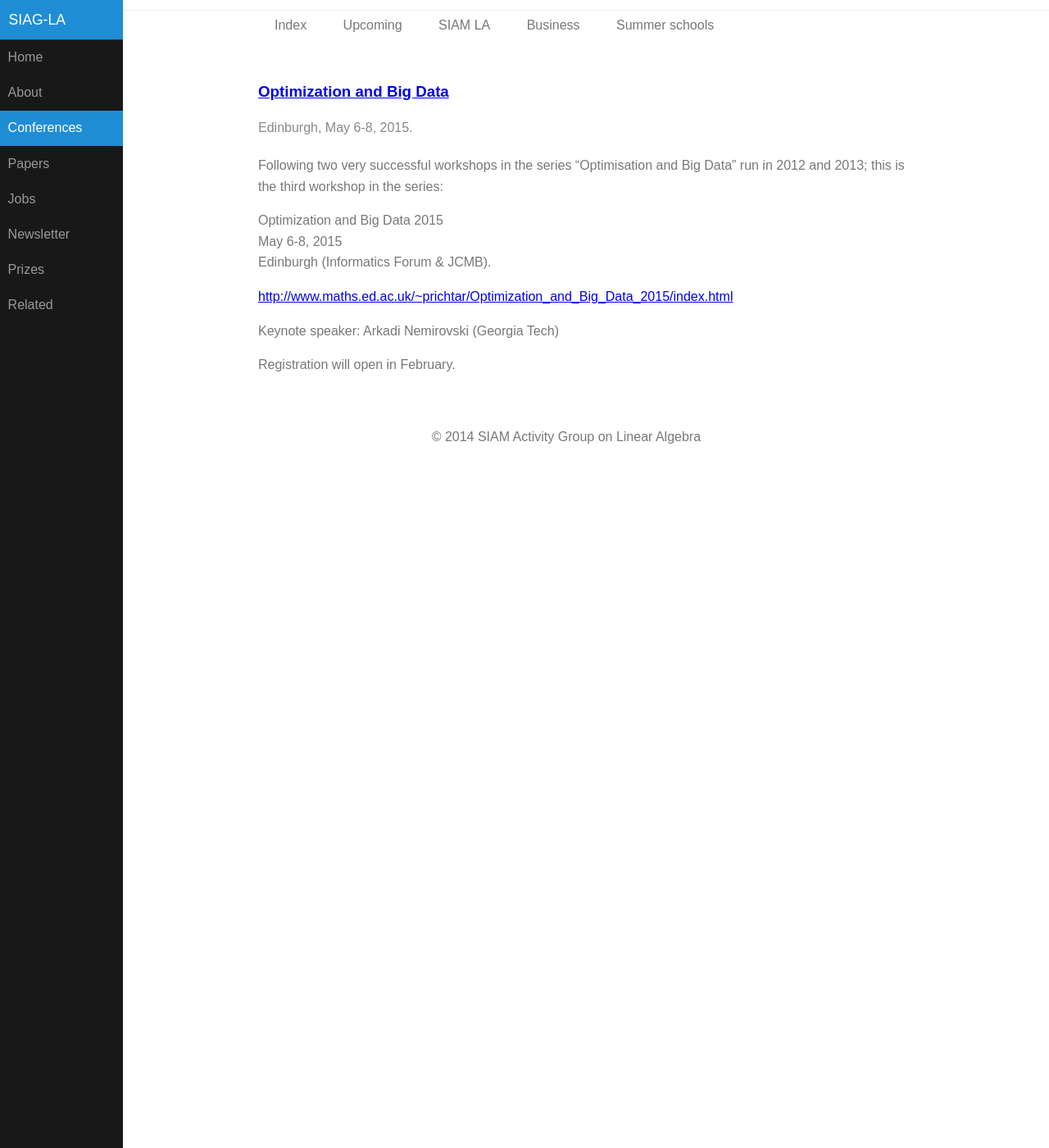
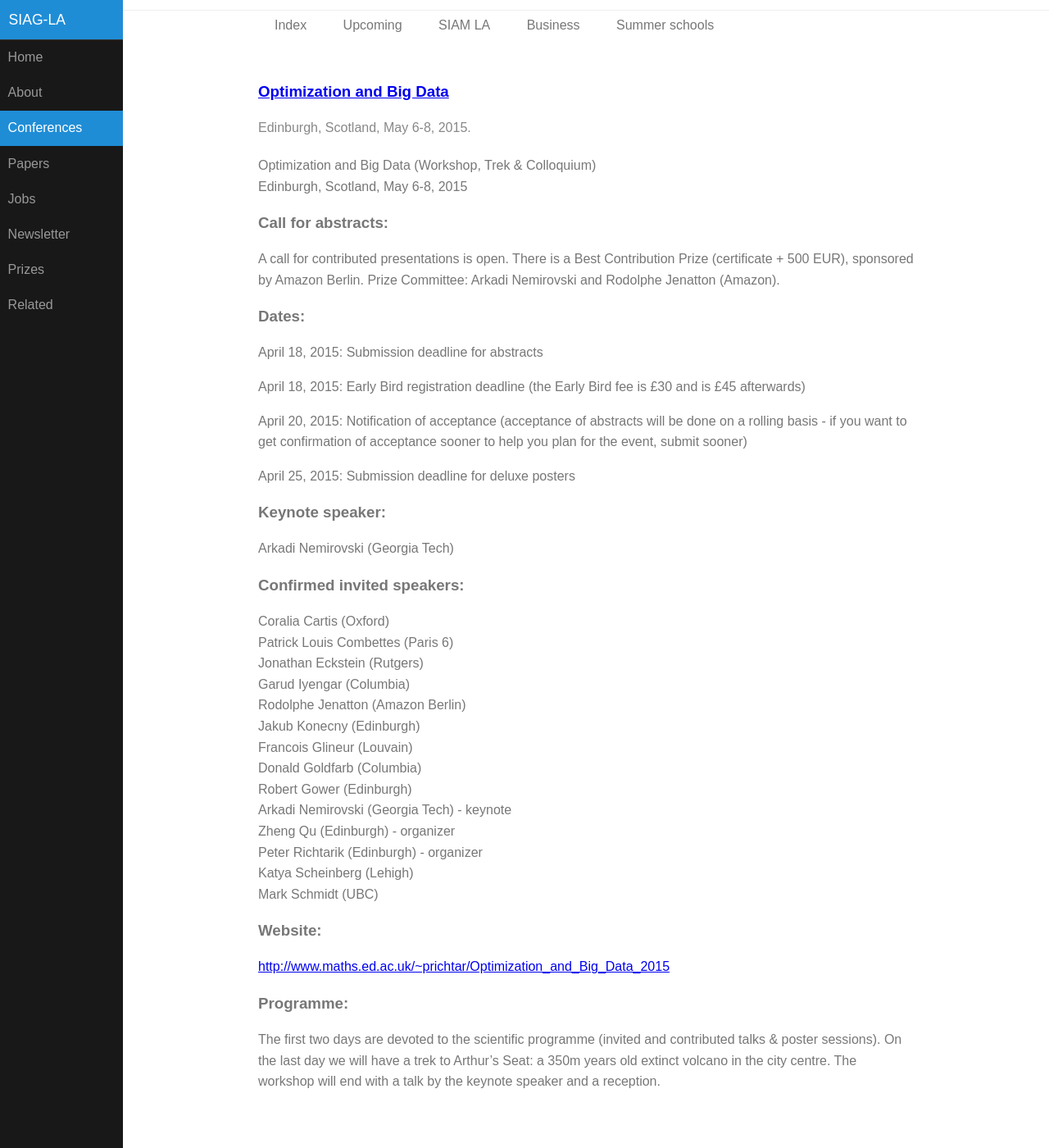
Before and after one commit to dbindel/siagla, a Jekyll site: the page built from _meetings/2015-05-06-opt-and-big-data.md, in a window 1280 px wide and 1400 px high, scrolled down 251 px. Shown: the whole window at 82% size. Built offline with Jekyll 4.4.1, drawn with Linux system fonts in a browser that asks for light colours.

Commit message:
Update opt-and-big-data add; added ad for postdoc at Memorial in Newfoundland; fixed authors in SIMAX data.

```diff
--- a/_meetings/2015-05-06-opt-and-big-data.md
+++ b/_meetings/2015-05-06-opt-and-big-data.md
@@ -3,18 +3,61 @@ title:  Optimization and Big Data
 page: http://www.maths.ed.ac.uk/~prichtar/Optimization_and_Big_Data_2015/index.html
 start_date: 2015-05-06 12:00:00
 end_date: 2015-05-08 12:00:00
-where: Edinburgh
+where: Edinburgh, Scotland
 ---
 
-Following two very successful workshops in the series "Optimisation and Big
-Data" run in 2012 and 2013; this is the third workshop in the series:
+Optimization and Big Data (Workshop, Trek & Colloquium)
+Edinburgh, Scotland, May 6-8, 2015
 
-Optimization and Big Data 2015
-May 6-8, 2015
-Edinburgh (Informatics Forum & JCMB).
+### Call for abstracts:
 
-<http://www.maths.ed.ac.uk/~prichtar/Optimization_and_Big_Data_2015/index.html>
+A call for contributed presentations is open. There is a Best
+Contribution Prize (certificate + 500 EUR), sponsored by Amazon
+Berlin. Prize Committee: Arkadi Nemirovski and Rodolphe Jenatton
+(Amazon).
 
-Keynote speaker: Arkadi Nemirovski (Georgia Tech)
+### Dates:
 
-Registration will open in February.
+April 18, 2015: Submission deadline for abstracts
+
+April 18, 2015: Early Bird registration deadline (the Early Bird fee
+is &pound;30 and is &pound;45 afterwards)
+
+April 20, 2015: Notification of acceptance (acceptance of abstracts
+will be done on a rolling basis - if you want to get confirmation of
+acceptance sooner to help you plan for the event, submit sooner)
+
+April 25, 2015: Submission deadline for deluxe posters
+
+### Keynote speaker:
+
+Arkadi Nemirovski (Georgia Tech)
+
+### Confirmed invited speakers:
+
+Coralia Cartis (Oxford)
+Patrick Louis Combettes (Paris 6)
+Jonathan Eckstein (Rutgers)
+Garud Iyengar (Columbia)
+Rodolphe Jenatton (Amazon Berlin)
+Jakub Konecny (Edinburgh)
+Francois Glineur (Louvain)
+Donald Goldfarb (Columbia)
+Robert Gower (Edinburgh)
+Arkadi Nemirovski (Georgia Tech) - keynote
+Zheng Qu (Edinburgh) - organizer
+Peter Richtarik (Edinburgh) - organizer
+Katya Scheinberg (Lehigh)
+Mark Schmidt (UBC)
+
+### Website:
+
+<http://www.maths.ed.ac.uk/~prichtar/Optimization_and_Big_Data_2015>
+
+### Programme:
+
+The first two days are devoted to the scientific programme (invited
+and contributed talks & poster sessions). On the last day we will have
+a trek to Arthur's Seat: a 350m years old extinct volcano in the city
+centre. The workshop will end with a talk by the keynote speaker and a
+reception.
```
Also changed, not shown: _data/simax.yml (+4 -12 lines), _jobads/2015-03-20-memorial.md (added, +42 -0 lines).
